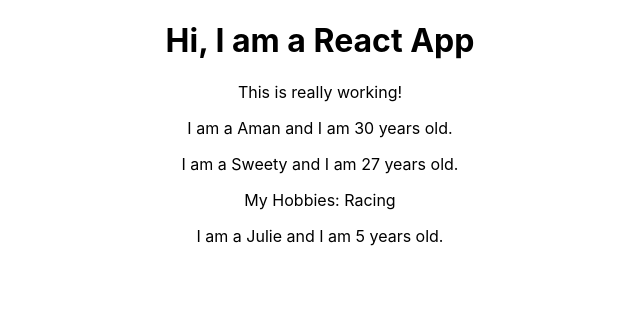
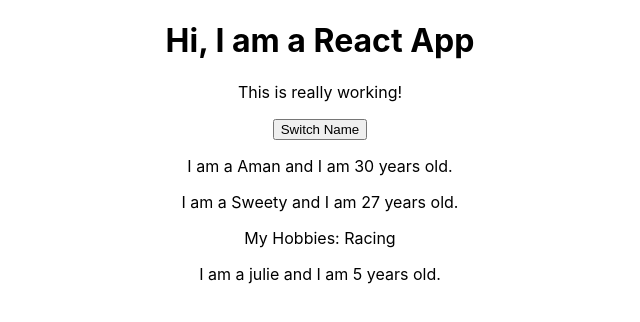
Before and after one commit to amandhiman251/React-Maximilian, a React (Create React App) app: page / in a window 1280 px wide. Shown: the top 322 px of the page, without its empty margins (320-960 px from the left). Built offline with nearby package versions, Linux system fonts and the light colour scheme.

Commit message:
using state

```diff
--- a/src/container/App.js
+++ b/src/container/App.js
@@ -4,15 +4,23 @@
 
 
 class App extends Component {
+    state={
+        person : [
+            { name : "Aman", age : "30"},
+            {name : "Sweety", age : "27"},
+            {name : "julie", age : "5"} ]
+
+    }
 
     render(){
         return(
             <div className = "App">
                 <h1>Hi, I am a React App</h1>
                 <p>This is really working!</p>
-                <Person name = "Aman" age = "30" />
-                <Person name = "Sweety" age = "27" >My Hobbies: Racing </Person>
-                <Person name = "Julie" age = "5" />
+                <button> Switch Name </button>
+                <Person name = {this.state.person[0].name} age = {this.state.person[0].age} />
+                <Person name = {this.state.person[1].name} age = {this.state.person[1].age} >My Hobbies: Racing </Person>
+                <Person name = {this.state.person[2].name} age = {this.state.person[2].age} />
             </div>
            );
 
```
